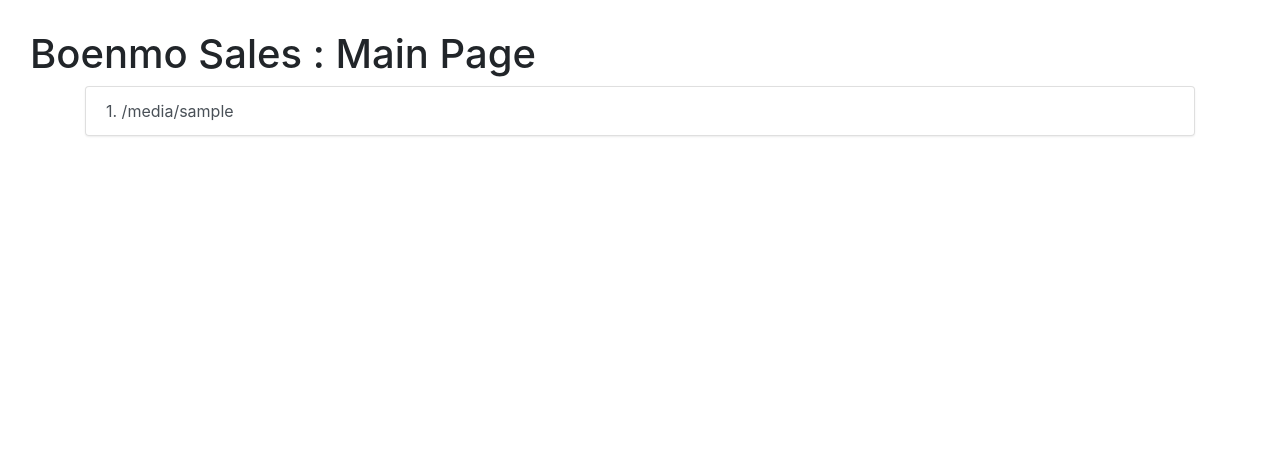
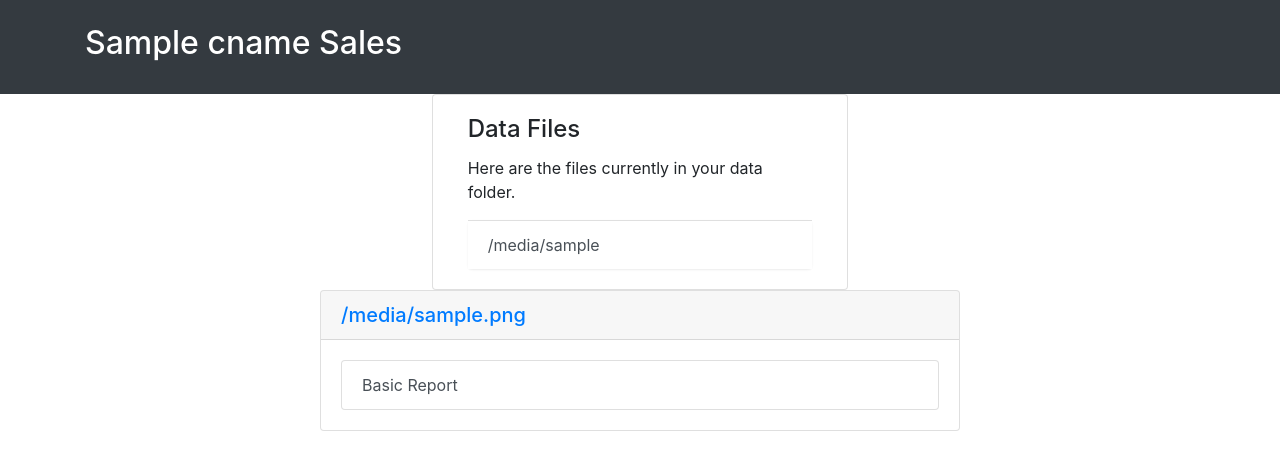
Before and after one commit to chynu/sales-tracker, a Flask app: template templates/index.html in a window 1280 px wide. Shown: the top 470 px of the page. Run offline with Flask 2, Linux system fonts and the light colour scheme; the template is opened without the code that fills it: most values are stand-ins (such as "Sample title", 1, 10 or a date in 2020); some libraries are stand-ins or nearby versions; some web fonts are replaced.

Commit message:
Styling changes (i.e., wrestling with bootstrap)

```diff
--- a/static/css/style.css
+++ b/static/css/style.css
@@ -3,6 +3,14 @@ html,body {
 	padding:0;
 }
 
-body {
-	padding:30px;
+#header, #header a {
+	color:white;
 }
+
+#header a {
+	text-decoration:none;
+}
+
+#header a:hover {
+	color:#D4D4D4;
+}
--- a/templates/index.html
+++ b/templates/index.html
@@ -2,9 +2,9 @@
 <html lang="en">
 <head><meta http-equiv="Content-Type" content="text/html; charset=UTF-8">
   <meta charset="utf-8">
-  <title>Boenmo Sales: Main</title>
-  <meta name="description" content="Boenmo Sales Report">
-  <meta name="author" content="Boenmo Sales">
+  <title>{{cname}} Sales: Main</title>
+  <meta name="description" content="{{cname}} Sales Report">
+  <meta name="author" content="{{cname}} Sales">
 
   <link rel="stylesheet" href="{{url_for('static', filename='css/bootstrap.min.css')}}">
   <link rel="stylesheet" href="{{url_for('static', filename='css/bootstrap-theme.min.css')}}">
@@ -17,17 +17,52 @@
   <link rel="icon" type="image/png" href="{{url_for('static', filename='img/favicon.ico')}}">
 </head>
 <body>
-  <h1>Boenmo Sales : Main Page</h1>
+  <div class="container-fluid bg-dark pt2 pb2 mb8" id="header">
+    <div class="container pt2 pb2">
+      <br>
+      <h2><a href="/">{{cname}} Sales</a></h2>
+      <br>
+    </div>
+  </div>
 
-  <div class="container pt4 pl4 pr4 pb4">
-    <div class="list-group">
-      {% set i = 1 %}
+  <div class="container-fluid">
+    <div class="card col-4 mx-auto mt8" style="width:30rem">
+      <div class="card-body">
+        <h4 class="card-title">Data Files</h4>
+        <p class="card-text">Here are the files currently in your data folder.</p>
+
+        <div class="list-group list-group-flush">
+          {% for file in files %}
+            {% set file = file | trim %}
+            {% set file_len = file | length %}
+            {% if file_len > 4 and file[0] != "." %}
+              <a href="/report?filename={{file}}" class="list-group-item list-group-item-action">{{ file[0:file|length-4] }}</a>
+            {% endif %}
+          {% endfor %}
+        </div>
+      </div>
+    </div>
+
+    <div id="accordion" role="tablist" class="mx-auto" style="width:40rem;">
       {% for file in files %}
         {% set file = file | trim %}
         {% set file_len = file | length %}
         {% if file_len > 4 and file[0] != "." %}
-          <a href="/report?filename={{file}}" class="list-group-item list-group-item-action">{{i}}. {{ file[0:file|length-4] }}</a>
-          {% set i = i + 1 %}
+          <div class="card">
+            <div class="card-header" role="tab" id="headingOne">
+              <h5 class="mb-0">
+                <a data-toggle="collapse" href="#{{file[0:file|length-4]}}" role="button" aria-expanded="false" aria-controls="{{file[0:file|length-4]}}">
+                  {{ file }}
+                </a>
+              </h5>
+            </div>
+
+            <div id="{{file[0:file|length-4]}}" class="collapse show" role="tabpanel" aria-labelledby="headingOne" data-parent="#accordion">
+              <div class="card-body">
+                <a href="/report?filename={{file}}" class="list-group-item list-group-item-action">Basic Report</a>
+              </div>
+            </div>
+          </div>
         {% endif %}
       {% endfor %}
     </div>
```
Also changed, not shown: templates/report.html (+12 -14 lines).
